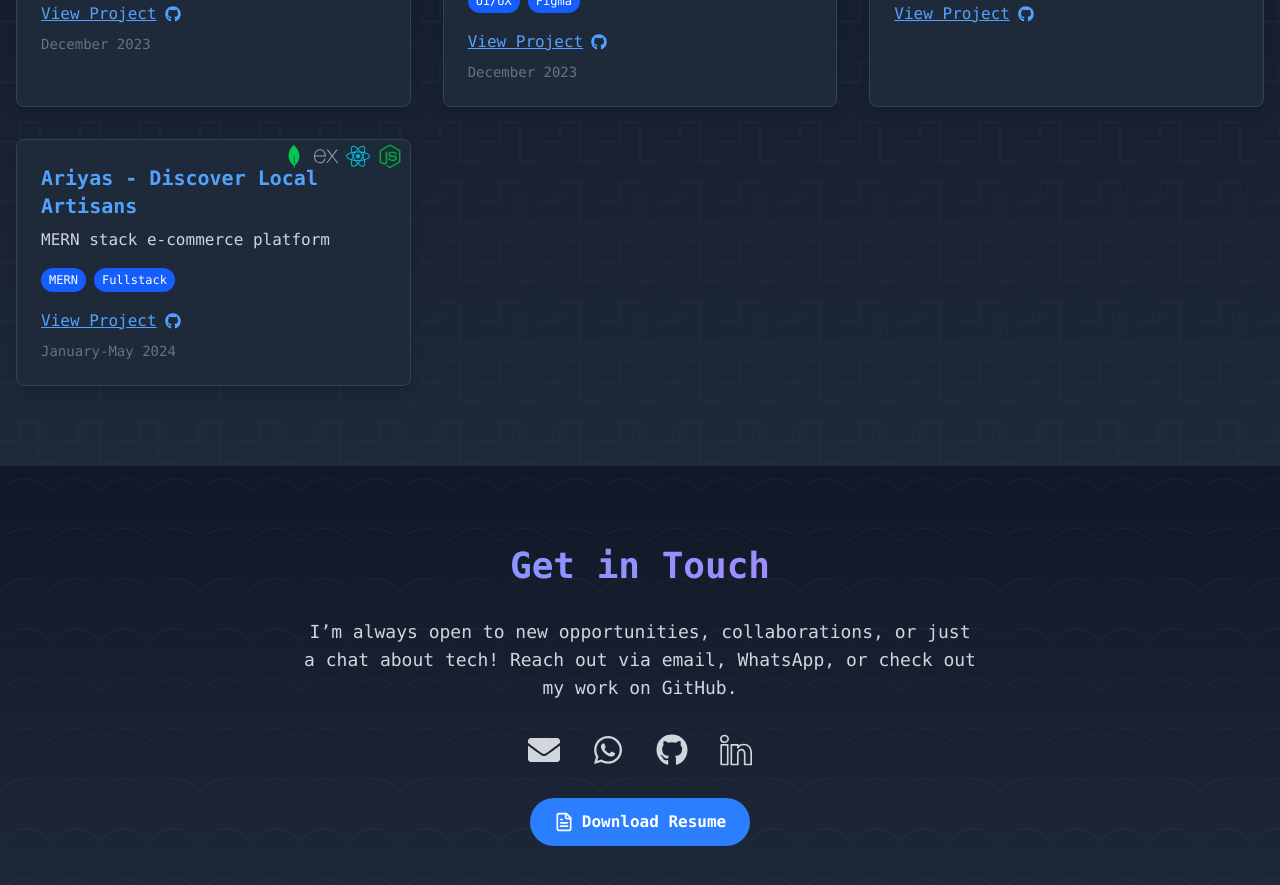
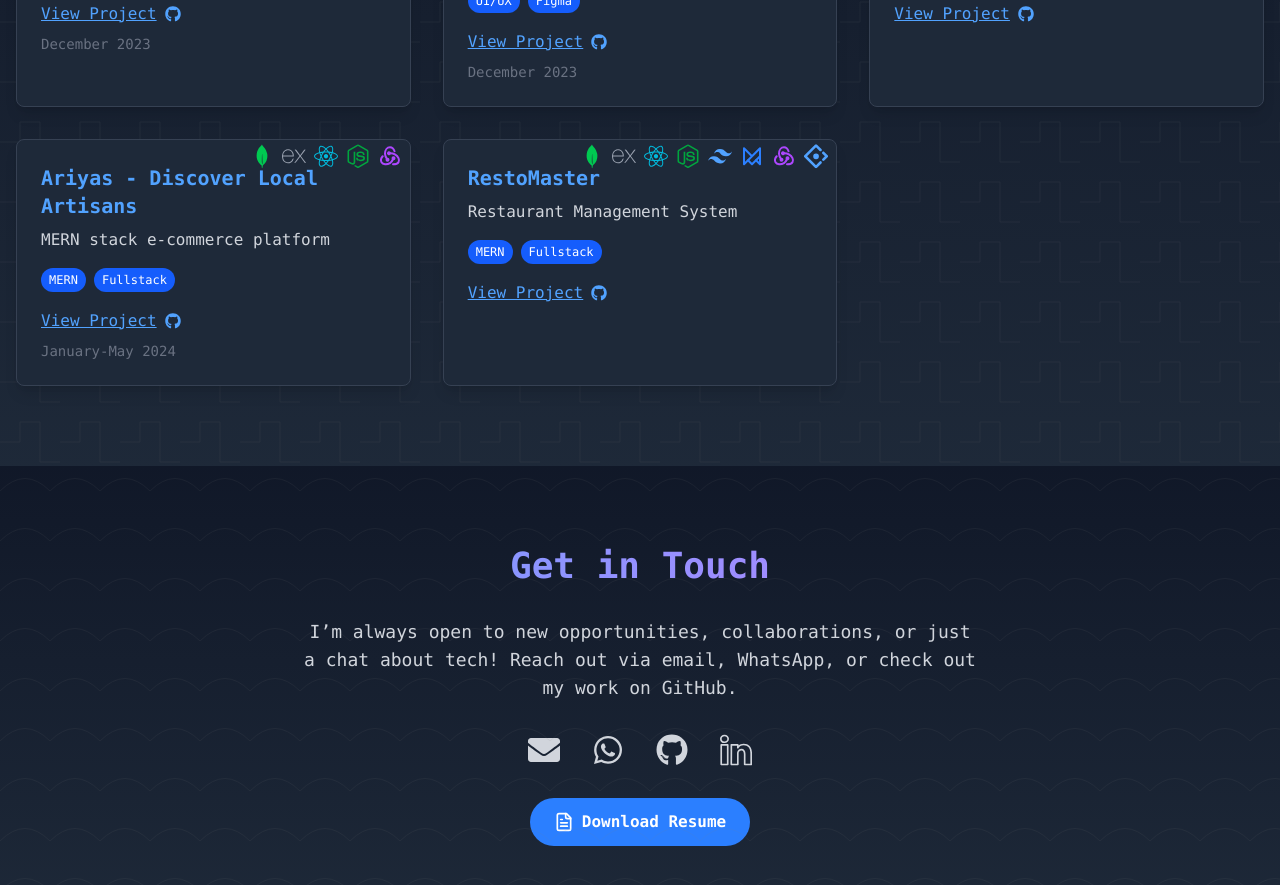
Before and after one commit to PavilionRYZ/Subhra.dev, a React (Vite) app: page / in a window 1280 px wide. Shown: the part 3320-4205 px from the top of the page. Built offline with nearby package versions, Linux system fonts and the light colour scheme.

Commit message:
`Added locomotive-scroll dependency and updated project data with new icons and links`

```diff
--- a/package.json
+++ b/package.json
@@ -12,6 +12,7 @@
   "dependencies": {
     "@tailwindcss/vite": "^4.0.14",
     "framer-motion": "^12.5.0",
+    "locomotive-scroll": "^4.1.4",
     "lucide-react": "^0.482.0",
     "react": "^19.0.0",
     "react-dom": "^19.0.0",
--- a/src/components/Hero.jsx
+++ b/src/components/Hero.jsx
@@ -164,14 +164,14 @@ const Hero = () => {
         transition={{ duration: 1.2, ease: "easeOut" }}
         className="relative text-center px-4 z-10 max-w-full"
       >
-        <h1 className="text-3xl sm:text-4xl md:text-5xl lg:text-6xl xl:text-8xl font-bold font-mono mb-4 bg-clip-text text-transparent bg-gradient-to-r from-blue-400 to-purple-400 break-words whitespace-pre-wrap min-h-[4rem] sm:min-h-[5rem] md:min-h-[6rem]">
+        <h1 className="select-none text-3xl sm:text-4xl md:text-5xl lg:text-6xl xl:text-8xl font-bold font-mono mb-4 bg-clip-text text-transparent bg-gradient-to-r from-blue-400 to-purple-400 break-words whitespace-pre-wrap min-h-[4rem] sm:min-h-[5rem] md:min-h-[6rem]">
           {nameText.length === "Subhra Sundar Sinha".length ? "Subhra Sundar Sinha" : nameText || "Subhra Sundar Sinha"}
         </h1>
         <motion.p
           initial={{ opacity: 0 }}
           animate={{ opacity: 1 }}
           transition={{ delay: 0.5, duration: 1 }}
-          className="text-lg sm:text-xl md:text-2xl lg:text-3xl text-blue-300 font-mono min-h-[2rem] sm:min-h-[2.5rem] md:min-h-[3rem]"
+          className="select-none text-lg sm:text-xl md:text-2xl lg:text-3xl text-blue-300 font-mono min-h-[2rem] sm:min-h-[2.5rem] md:min-h-[3rem]"
         >
           {skillsText || "MERN Stack Developer"}
         </motion.p>
--- a/src/components/Projects.jsx
+++ b/src/components/Projects.jsx
@@ -6,8 +6,8 @@ import {
   FaFigma,
   FaGithub,
 } from "react-icons/fa";
-import { SiMongodb, SiExpress, SiTailwindcss, SiAdobexd } from "react-icons/si";
-
+import { SiMongodb, SiExpress, SiTailwindcss, SiAdobexd,SiAntdesign } from "react-icons/si";
+import { TbBrandFramerMotion,TbBrandRedux } from "react-icons/tb";
 // Project data with tech tags and icons
 const projects = [
   {
@@ -21,7 +21,7 @@ const projects = [
   {
     title: "Fullstack E-Commerce UI Design",
     description: "Designed in Figma",
-    link: "https://www.figma.com/file/0L75DybthJbkseHmrnjifr/E-commerce",
+    link: "https://www.figma.com/proto/0L75DYbtPJbkseHmrnjifr/E-commerce?page-id=0%3A1&type=design&node-id=2773-5758&viewport=-4969%2C13715%2C0.53&t=8NMQxBelehrkjLja-1&scaling=min-zoom&starting-point-node-id=1%3A2",
     date: "December 2023",
     tags: ["UI/UX", "Figma"],
     icons: [<FaFigma className="w-6 h-6 text-pink-500" />],
@@ -29,11 +29,12 @@ const projects = [
   {
     title: "ReactJS Todo List App",
     description: "Create, edit, and organize todos",
-    link: "https://65c23e33dd138d0c346e0f18--loquacious-truffle-da2c10.netlify.app/",
+    link: "https://reactwebnotejs.netlify.app/",
     date: "",
     tags: ["ReactJS", "Frontend"],
     icons: [<FaReact className="w-6 h-6 text-cyan-500" />],
   },
+  //Project Ariyas
   {
     title: "Ariyas - Discover Local Artisans",
     description: "MERN stack e-commerce platform",
@@ -45,9 +46,27 @@ const projects = [
       <SiExpress className="w-6 h-6 text-gray-400" />,
       <FaReact className="w-6 h-6 text-cyan-500" />,
       <FaNodeJs className="w-6 h-6 text-green-600" />,
-      // <SiMaterialui className="w-6 h-6 text-blue-500" />,
+      <TbBrandRedux className="w-6 h-6 text-purple-500" />,
     ],
   },
+  // Restomaster project
+  {
+    title: "RestoMaster",
+    description: "Restaurant Management System",
+    link: "https://github.com/PavilionRYZ/RMS-IN",
+    date: "",
+    tags: ["MERN", "Fullstack"],
+    icons: [
+      <SiMongodb className="w-6 h-6 text-green-500" />,
+      <SiExpress className="w-6 h-6 text-gray-400" />,
+      <FaReact className="w-6 h-6 text-cyan-500" />,
+      <FaNodeJs className="w-6 h-6 text-green-600" />,
+      <SiTailwindcss className="w-6 h-6 text-blue-400" />,
+      <TbBrandFramerMotion className="w-6 h-6 text-blue-500" />,
+      <TbBrandRedux className="w-6 h-6 text-purple-500" />,
+      <SiAntdesign className="w-6 h-6 text-blue-400" />,
+    ]
+    },
 ];
 
 // Floating icon animation
```
Also changed, not shown: 1 other file (tests, documents, lock files or other folders).
